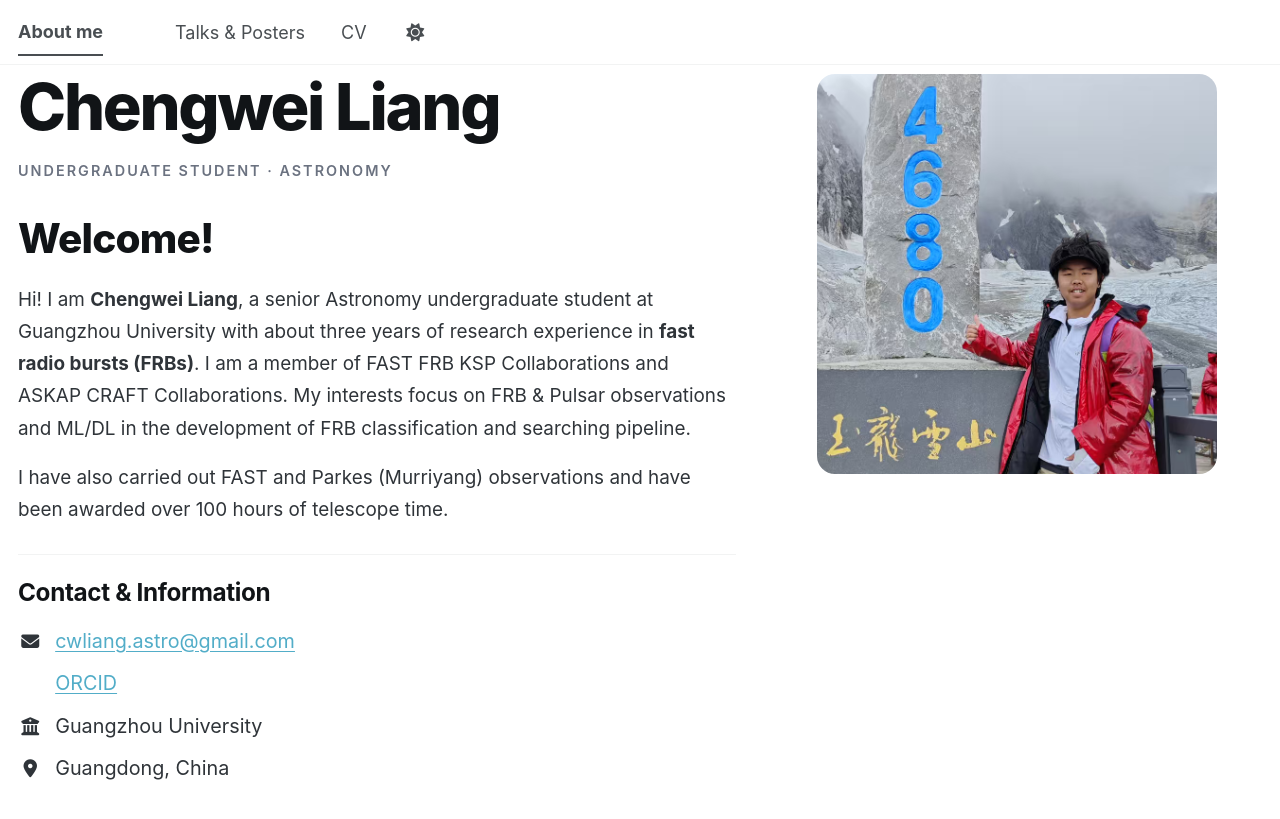
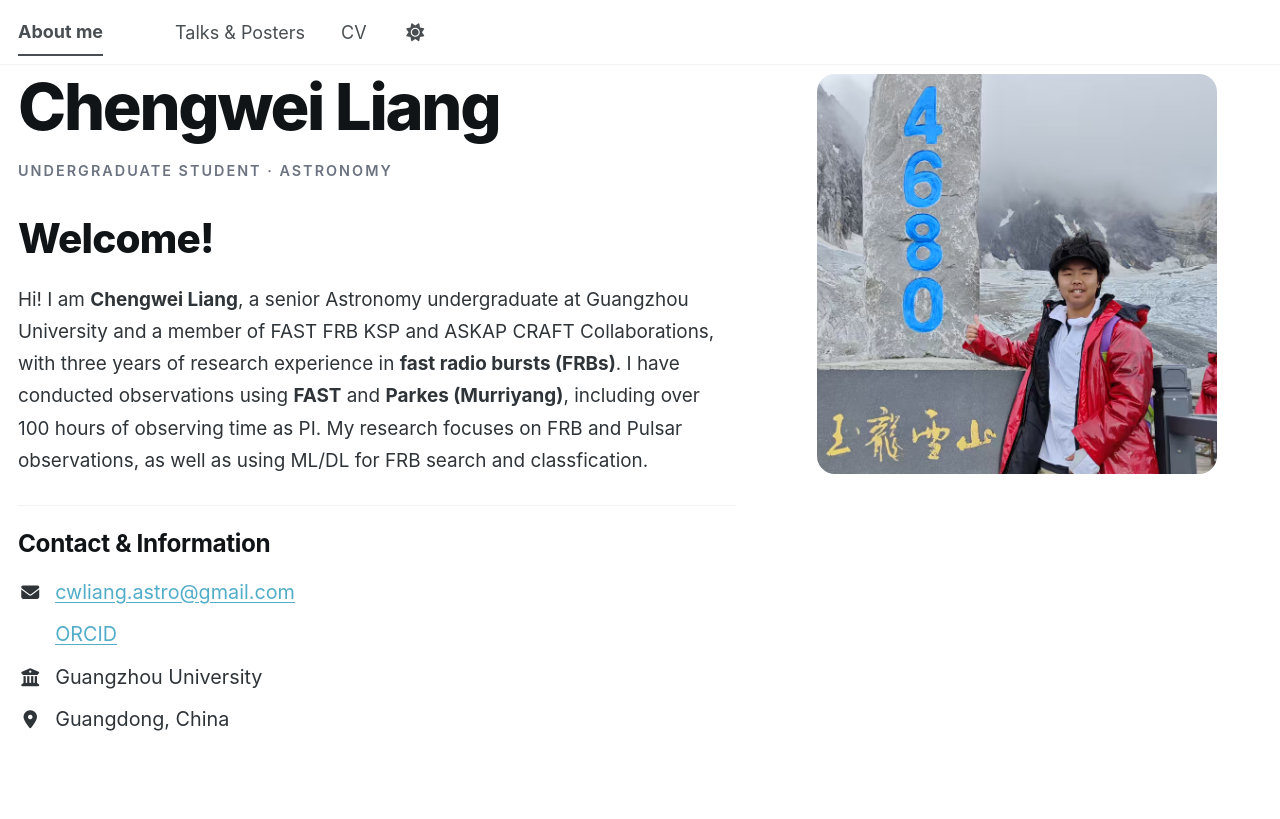
Before and after one commit to Chengwei-Liang/Chengwei-Liang.github.io, a Jekyll site: the page built from _pages/about.md, in a window 1280 px wide. Shown: the top 819 px of the page. Built offline with Jekyll 4.4.1, drawn with Linux system fonts in a browser that asks for light colours; a script bundle is joined from its source files by our own code; a style sheet for code colours, icons or effects is not loaded.

Commit message:
Update about.md

```diff
--- a/_pages/about.md
+++ b/_pages/about.md
@@ -9,6 +9,4 @@ redirect_from:
   - /about.html
 ---
 
-Hi! I am **Chengwei Liang**, a senior Astronomy undergraduate student at Guangzhou University with about three years of research experience in **fast radio bursts (FRBs)**. I am a member of FAST FRB KSP Collaborations and ASKAP CRAFT Collaborations. My interests focus on FRB & Pulsar observations and ML/DL in the development of FRB classification and searching pipeline.
-
-I have also carried out FAST and Parkes (Murriyang) observations and have been awarded over 100 hours of telescope time.
+Hi! I am **Chengwei Liang**, a senior Astronomy undergraduate at Guangzhou University and a member of FAST FRB KSP and ASKAP CRAFT Collaborations, with three years of research experience in **fast radio bursts (FRBs)**. I have conducted observations using **FAST** and **Parkes (Murriyang)**, including over 100 hours of observing time as PI. My research focuses on FRB and Pulsar observations, as well as using ML/DL for FRB search and classfication.
```
